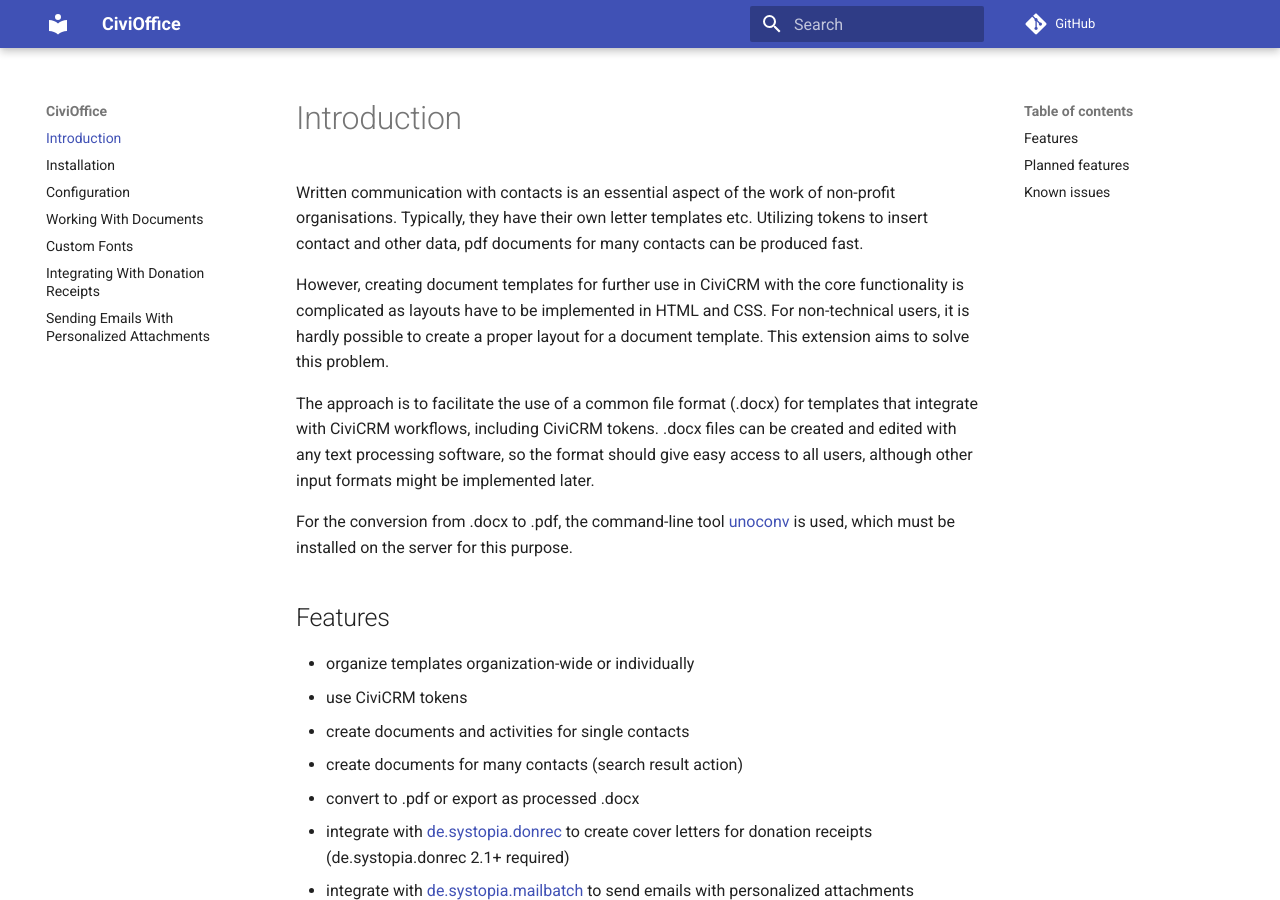
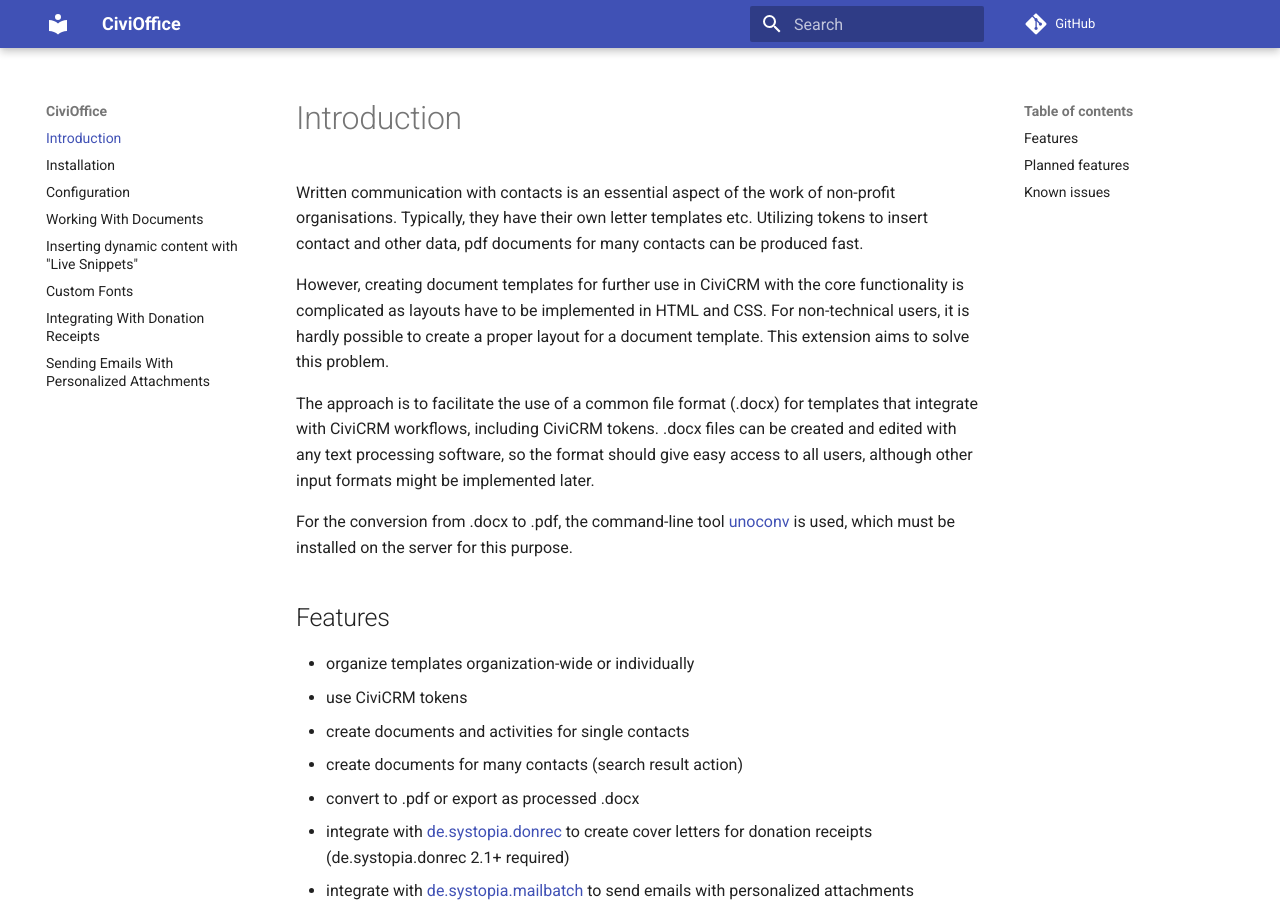
Before and after one commit to systopia/de.systopia.civioffice, an MkDocs documentation site: the page built from docs/index.md, in a window 1280 px wide and 900 px high. Built offline with MkDocs 1.6.1 and Material for MkDocs 9.7.7, drawn with Linux system fonts in a browser that asks for light colours; comment, search, counter and statistics services are not loaded.

Commit message:
Update mkdocs.yml

```diff
--- a/mkdocs.yml
+++ b/mkdocs.yml
@@ -10,6 +10,7 @@ nav:
   - 'Installation': installation.md
   - 'Configuration': configuration.md
   - 'Working With Documents': working-with-documents.md
+  - 'Inserting dynamic content with "Live Snippets"': inserting-content-with-live-snippets.md
   - 'Custom Fonts': custom-fonts.md
   - 'Integrating With Donation Receipts': integrating-with-donation-receipts.md
   - 'Sending Emails With Personalized Attachments': integrating-with-mail-batch.md
```
